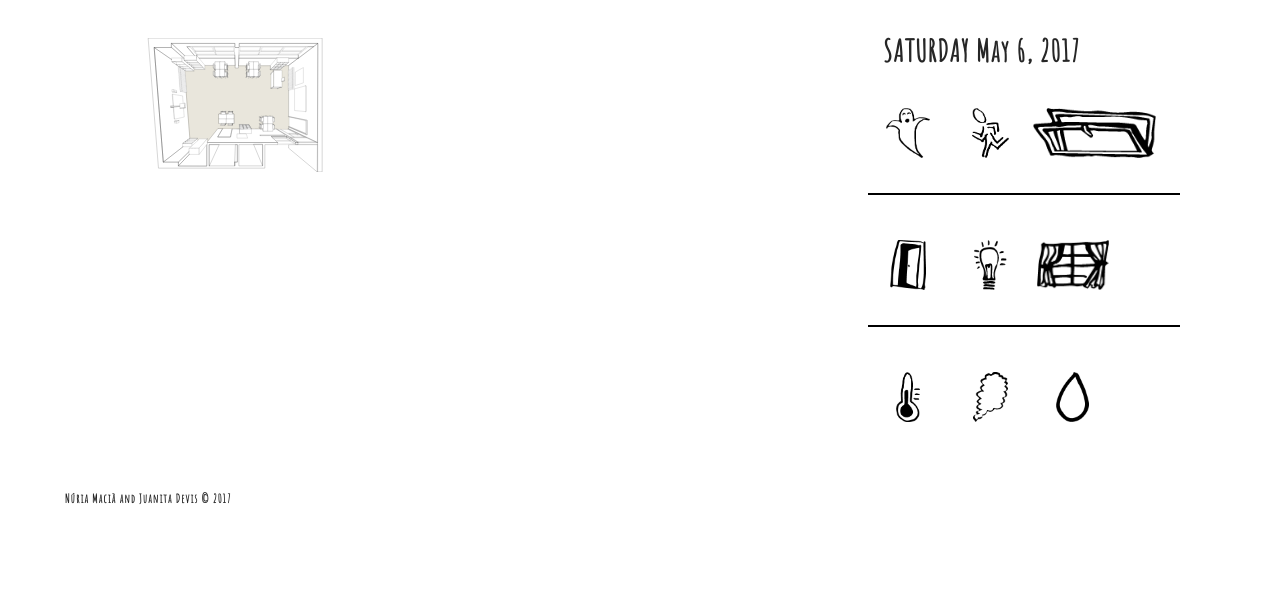
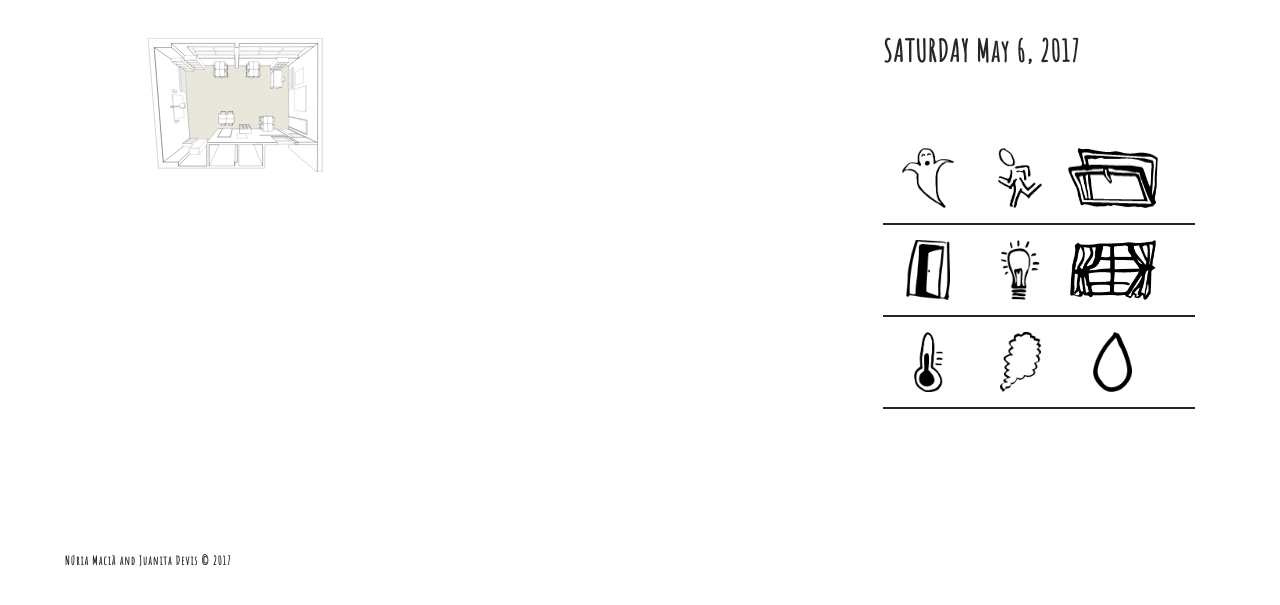
Before and after one commit to nmacia/Electronautes, a PHP site: page /sensors.html in a window 1280 px wide. Shown: the part 170-775 px from the top of the page. Run offline with PHP 8.4, Linux system fonts and the light colour scheme; some libraries are stand-ins or nearby versions.

Commit message:
Sensors Img size and properties

```diff
--- a/sensors.html
+++ b/sensors.html
@@ -91,10 +91,10 @@
                                 <div id="weather" class="weather"></div>
                             </div>
 
-                            <div class="boxbuttonssurvey">
+                            <div class="boxbuttonssurvey  boxsensors">
 
                                 <!-- ROW 1 -->
-                                <div class="row">
+                                <div class="row-sensor">
                                     <div class="buttonsensor">
                                         <label>
                                             <input type="radio" name="sensor" id="presence" value="presence" onclick="doFunction();" />
@@ -117,16 +117,15 @@
                                         <label>
                                             <input type="radio" name="sensor" id="window" value="window" onclick="doFunction();" />
                                             <figure>
-                                                <img src="./img/sensors/window.png" alt="Window" />
+                                                <img class='img-window-sensor' src="./img/sensors/window.png" alt="Window" />
                                                 <figcaption>Window</figcaption>
                                             </figure>
                                         </label>
                                     </div>
-                                    <hr />
                                 </div>
 
                                 <!-- ROW 2 -->
-                               <div class="row">
+                               <div class="row-sensor">
                                     <div class="buttonsensor">
                                         <label>
                                             <input id="sensor" type="button" value="sensor" onclick="doFunction();" />
@@ -154,11 +153,10 @@
                                             </figure>
                                         </label>
                                     </div>
-                                    <hr />
                                 </div>
 
                                 <!-- ROW 3 -->
-                                <div class="row">
+                                <div class="row-sensor">
                                     <div class="buttonsensor">
                                         <label>
                                             <input id="sensor" type="button" value="sensor" onclick="doFunction();" />
--- a/style/style.css
+++ b/style/style.css
@@ -216,6 +216,7 @@ input[type=checkbox]:checked ~ #nav #menu {
 
 main .container {
     padding-bottom: 100px;
+    height: 100%;
 }
 
 no-padding {
@@ -268,6 +269,11 @@ no-padding {
     width: 100%;
 }
 
+.rowsurvey figure img {
+	height: 50px;
+}
+
+
 .emotion-title {
 	font-size: 18px;
     font-weight: 700;
@@ -301,7 +307,8 @@ no-padding {
     width: 70px;
 }
 
-.buttonsurvey-temperature img {
+/* This road needs a special height */
+.buttonsurvey-temperature figure img {
     height: 65px;
 }
 
@@ -338,10 +345,6 @@ label > input:checked + figure { /* (RADIO CHECKED) IMAGE STYLES */
 
 label > input:checked + figure > figcaption { /* (RADIO CHECKED) IMAGE STYLES */
 	opacity: 1;
-}
-
-figure img {
-	height: 50px;
 }
 
 figcaption {
@@ -406,17 +409,22 @@ input[type=password] {
 
 /* GRID SENSORS */
 
-.row {
-	margin-bottom: 10px;
+.row-sensor {
+	margin-bottom: 0px;
 	margin-top: 0;
  	position: relative;
     width: 100%;
+    border-bottom: .2em solid #262626;
 }
 
-hr {
-	color: #000000 !important;
-	border: solid 1px !important;
+.row-sensor figure img {
+	height: 60px;
 }
+
+.boxsensors {
+    margin-top: 60px;
+}
+
 
 .buttonsensor label {
     text-align: center;
@@ -424,12 +432,16 @@ hr {
 
 .buttonsensor {
 	display: inline-block;
-    height: 65px;
+    height: 75px;
     margin-left: auto;
     margin-top: 15px;
     position: relative;
-    width: 80px;
+    width: 90px;
     text-align: center;
+}
+
+.img-window-sensor {
+    max-width: 90px;
 }
 
 /*
```
